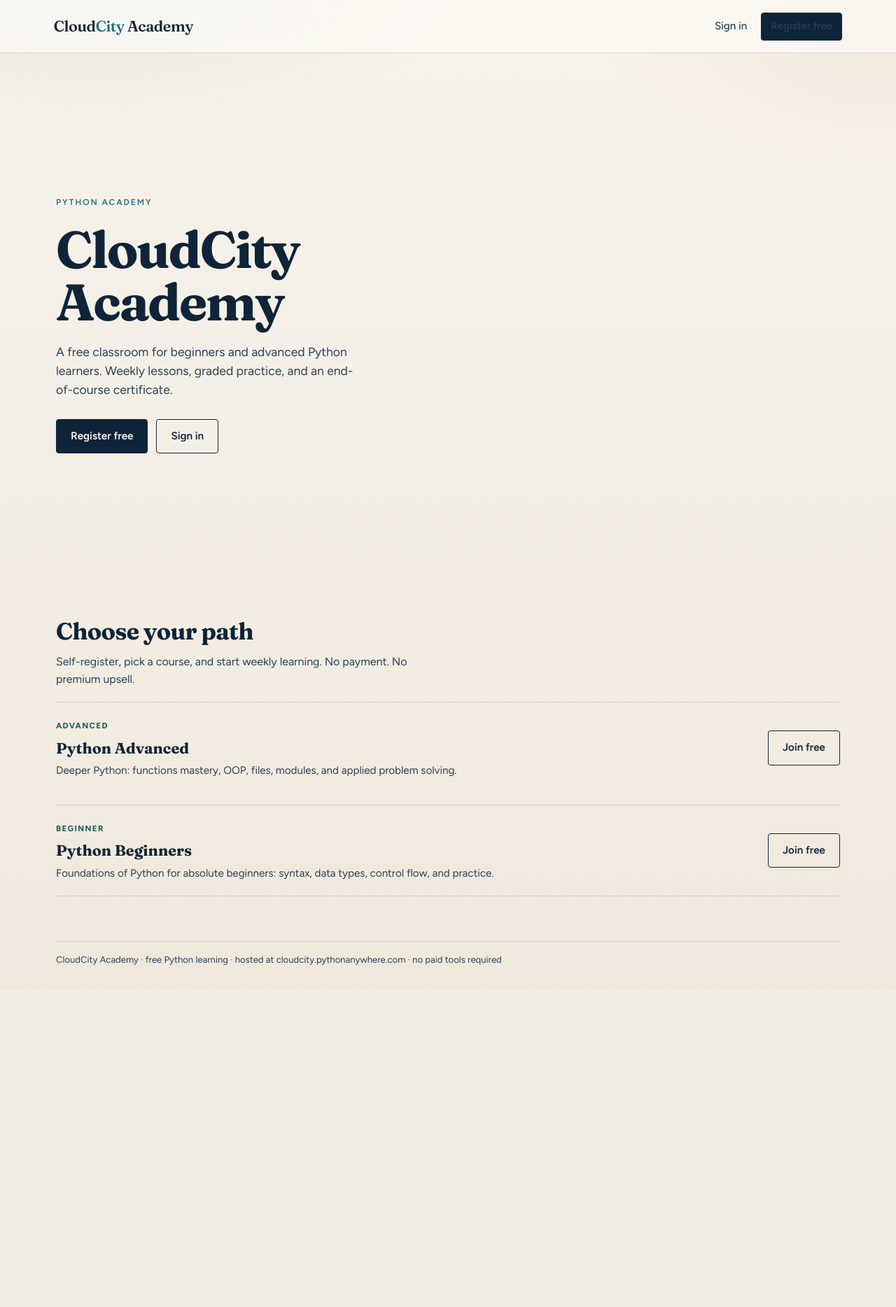
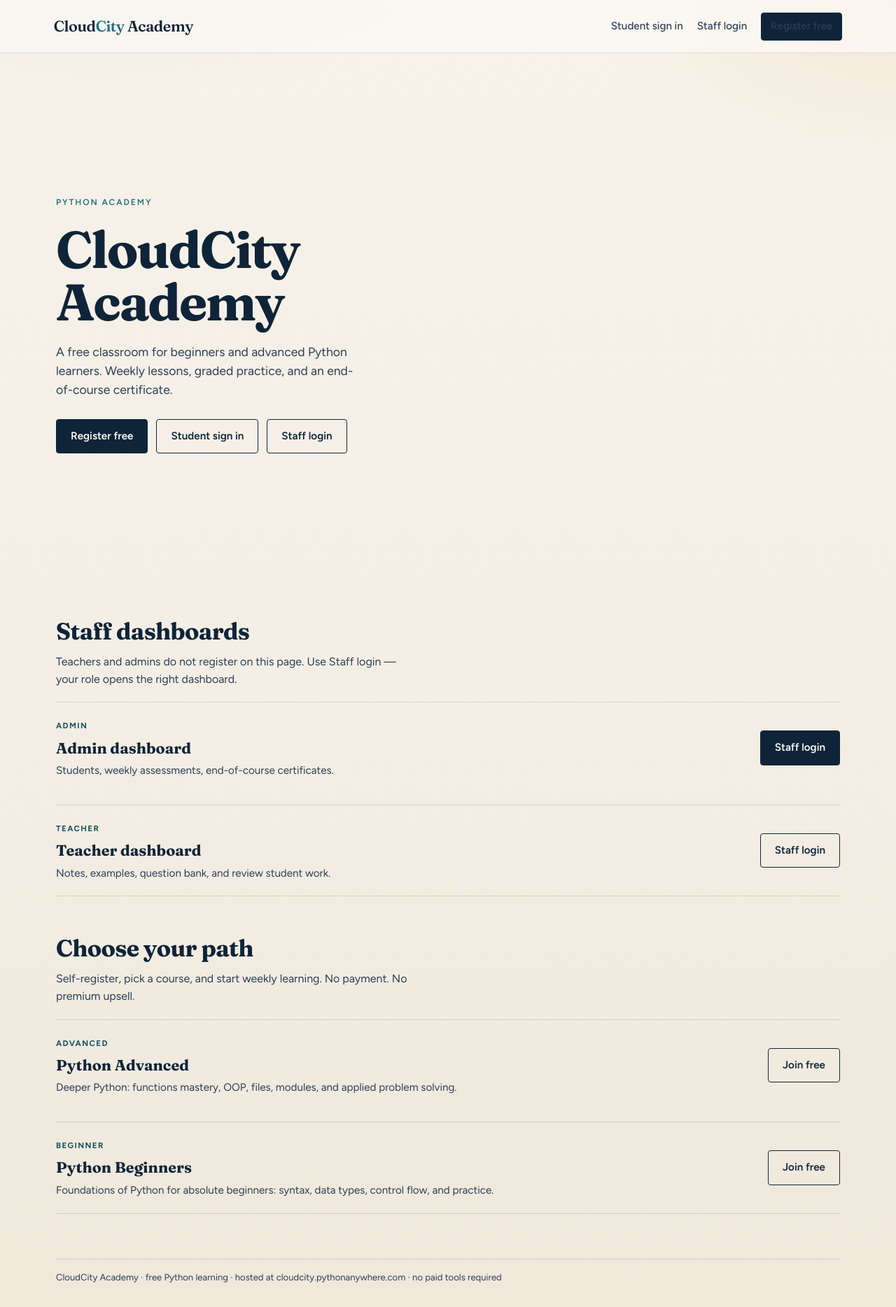
Before and after one commit to CharlesMisheal/cloudcityacademy, a Flask app: page / in a window 1280 px wide. Shown: the whole page at 70% size. Before the commit the page ends 1379 px from the top, so only its background shows below. Run offline with Flask 3, Linux system fonts and the light colour scheme; data comes from the database, SQL or seed files in the repository.

Commit message:
Add visible staff login and ensure admin/teacher accounts exist.
Co-authored-by: Cursor <cursoragent@cursor.com>

```diff
--- a/app.py
+++ b/app.py
@@ -196,6 +196,14 @@ def register_routes(app: Flask):
 
     @app.route("/login", methods=["GET", "POST"])
     def login():
+        return _login_view(staff_mode=False)
+
+    @app.route("/staff", methods=["GET", "POST"])
+    def staff_login():
+        """Staff entry: admin & teacher dashboards after successful login."""
+        return _login_view(staff_mode=True)
+
+    def _login_view(staff_mode=False):
         if g.user:
             return redirect(url_for("dashboard"))
         if request.method == "POST":
@@ -205,14 +213,28 @@ def register_routes(app: Flask):
                 "SELECT * FROM users WHERE email = ? AND is_active = 1", (email,)
             )
             if user and check_password_hash(user["password_hash"], password):
+                if staff_mode and user["role"] == "student":
+                    flash(
+                        "That account is a student account. Use Student sign in, or register free.",
+                        "warn",
+                    )
+                    return render_template("login.html", staff=staff_mode)
+                if not staff_mode and user["role"] in ("admin", "teacher"):
+                    # Still allow staff on /login — send them to their dashboard
+                    session["user_id"] = user["id"]
+                    flash(f"Welcome back, {user['full_name'].split()[0]}.", "ok")
+                    return redirect(url_for("dashboard"))
                 session["user_id"] = user["id"]
                 flash(f"Welcome back, {user['full_name'].split()[0]}.", "ok")
                 nxt = request.args.get("next")
                 if nxt:
                     return redirect(nxt)
                 return redirect(url_for("dashboard"))
-            flash("Invalid email or password.", "error")
-        return render_template("login.html")
+            flash(
+                "Invalid email or password. Staff demo: admin@cloudcity.local / Admin123!",
+                "error",
+            )
+        return render_template("login.html", staff=staff_mode)
 
     @app.route("/logout")
     def logout():
--- a/templates/base.html
+++ b/templates/base.html
@@ -28,7 +28,8 @@
         {% endif %}
         <a href="{{ url_for('logout') }}">Sign out</a>
       {% else %}
-        <a href="{{ url_for('login') }}">Sign in</a>
+        <a href="{{ url_for('login') }}">Student sign in</a>
+        <a href="{{ url_for('staff_login') }}">Staff login</a>
         <a class="btn btn-sm" href="{{ url_for('register') }}">Register free</a>
       {% endif %}
     </nav>
--- a/templates/home.html
+++ b/templates/home.html
@@ -10,7 +10,31 @@
   </p>
   <div class="hero-actions">
     <a class="btn" href="{{ url_for('register') }}">Register free</a>
-    <a class="btn btn-ghost" href="{{ url_for('login') }}">Sign in</a>
+    <a class="btn btn-ghost" href="{{ url_for('login') }}">Student sign in</a>
+    <a class="btn btn-ghost" href="{{ url_for('staff_login') }}">Staff login</a>
+  </div>
+</section>
+
+<section class="section">
+  <h2>Staff dashboards</h2>
+  <p>Teachers and admins do not register on this page. Use Staff login — your role opens the right dashboard.</p>
+  <div class="course-list">
+    <article class="course-row">
+      <div>
+        <div class="tag">Admin</div>
+        <h3>Admin dashboard</h3>
+        <p>Students, weekly assessments, end-of-course certificates.</p>
+      </div>
+      <a class="btn" href="{{ url_for('staff_login') }}">Staff login</a>
+    </article>
+    <article class="course-row">
+      <div>
+        <div class="tag">Teacher</div>
+        <h3>Teacher dashboard</h3>
+        <p>Notes, examples, question bank, and review student work.</p>
+      </div>
+      <a class="btn btn-ghost" href="{{ url_for('staff_login') }}">Staff login</a>
+    </article>
   </div>
 </section>
 
```
Also changed, not shown: db.py (+129 -111 lines), templates/login.html (+19 -4 lines).
